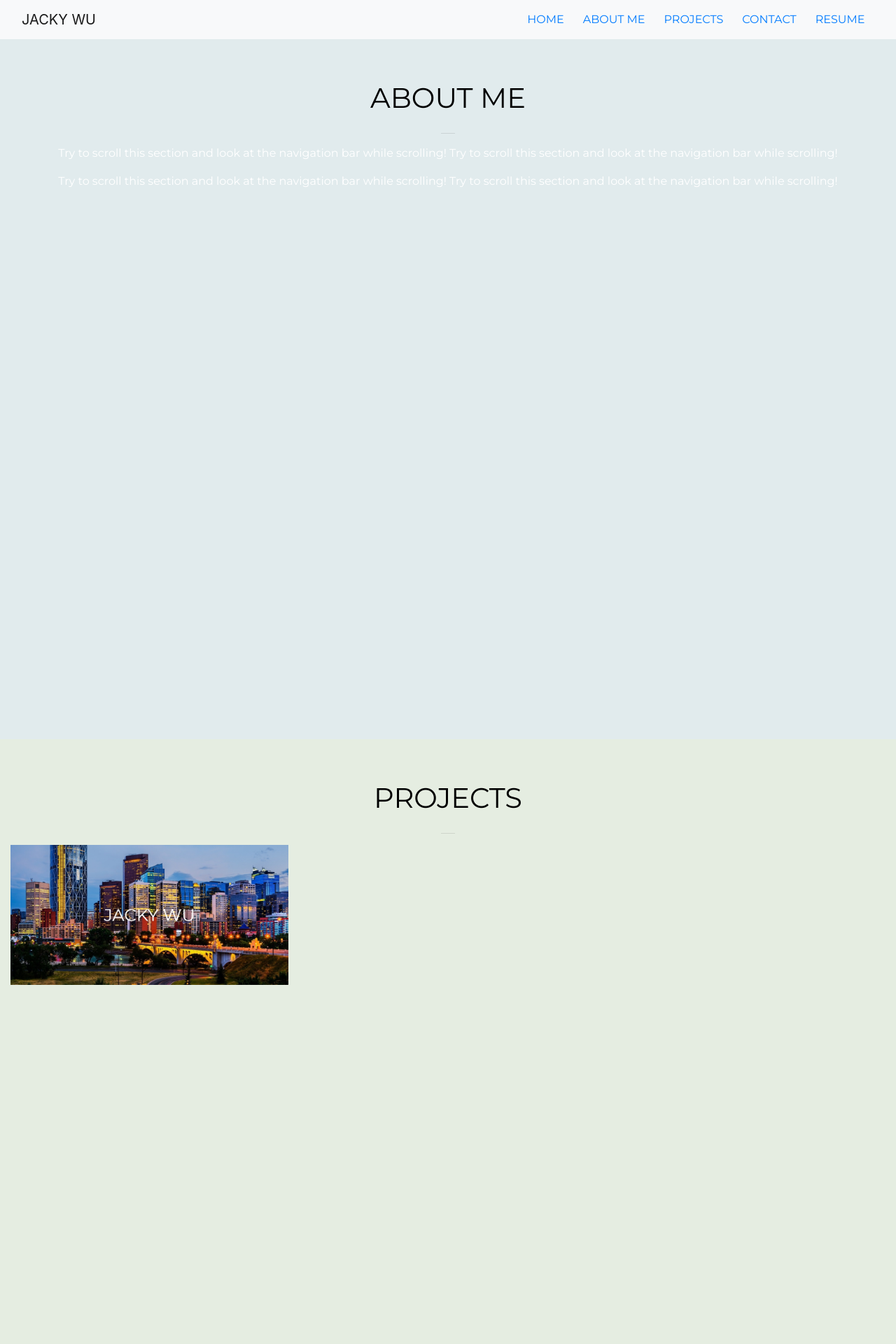
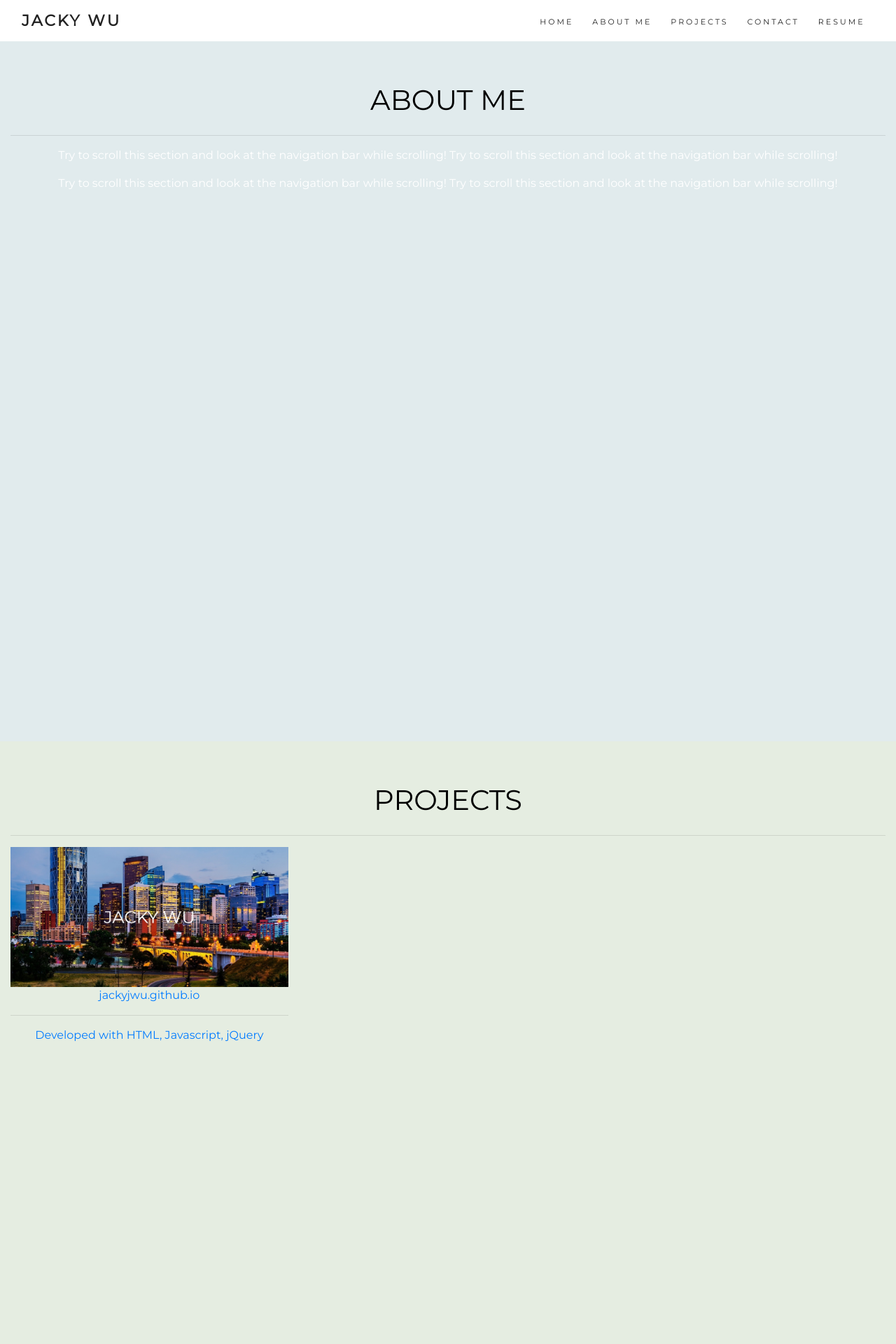
Before and after one commit to JackyJWu/jackyjwu.github.io, a PHP site: page / in a window 1280 px wide. Shown: the top 1920 px of the page at 70% size. Run offline with PHP 8.4, Linux system fonts and the light colour scheme; some libraries are stand-ins or nearby versions.

Commit message:
Styling of navbar
adding more style to navbar

```diff
--- a/assets/css/app.css
+++ b/assets/css/app.css
@@ -64,16 +64,9 @@
   /* -webkit-transition-duration: 0.4s; /* Safari */
   transition-duration: 0.4s;
 }
-/*
-.button:hover{
-  background-color: #4CAF50;
-  color: white;
-} */
 
-/* Elevator Button */
-/**
- * Elevator - Scroll back to top utility CSS
- */
+
+
 .elevator {
   position: fixed;
   right: 20px;
@@ -214,39 +207,69 @@
     }
   }
 }
-.content {
-  margin-top: 50px;
-  text-align: justify;
+
+/* NavBar */
+
+.header {
+	border-bottom: 1px solid #f5f5f5;
+	position: relative;
+	width: 100%;
+	z-index: 998;
 }
 
-/* Collapse Button */
-@media(max-width:768px){.clearfix-xs:after {
-    visibility: hidden;
-    display: block;
-    font-size: 0;
-    content: " ";
-    clear: both;
-    height: 0;
-    }
+.navbar-custom {
+	border: 0;
+	border-radius: 0;
+	margin: 0;
+	text-transform: uppercase;
+	font-family: 'Montserrat';
 }
 
-
-.middle {
-  font-size: 1.25em;
-  transition: .3s ease;
-  opacity: 0;
-  position: absolute;
-  top: 50%;
-  left: 50%;
-  transform: translate(-50%, -50%);
-  -ms-transform: translate(-50%, -50%);
-  text-align: center;
-  text-transform: lowercase;
-  width: 100%;
+.navbar-custom,
+.navbar-custom .dropdown-menu {
+	background: #fff;
+	padding: 0;
 }
 
- hr{
-  width: 20px;
-  border-top: 1px solid #f8f8f8;
-  border-bottom: 1px solid rgba(0, 0, 0, 0.2);
+.navbar-custom .navbar-brand,
+.navbar-custom .navbar-nav > li > a,
+.navbar-custom .navbar-nav .dropdown-menu > li > a {
+	font-size: 11px;
+	letter-spacing: 3px;
+	color: #222;
 }
+
+.navbar-custom .nav li.active,
+.navbar-custom .nav li a:hover,
+.navbar-custom .nav li a:focus,
+.navbar-custom .navbar-nav > li.active a {
+	background: none;
+	outline: 0;
+	color: #E7746F;
+}
+
+.navbar-custom .navbar-brand {
+	font-weight: 700;
+	font-size: 22px;
+    font-family: 'Montserrat';
+}
+
+.navbar-custom .dropdown-menu {
+	border: 0;
+	border-top: 2px solid #E7746F;
+	border-radius: 0;
+}
+
+.navbar-custom .dropdown-menu > li > a {
+	padding: 10px 20px;
+}
+
+.navbar-custom .nav .open > a,
+.navbar-custom .dropdown-menu > li > a:hover,
+.navbar-custom .dropdown-menu > li > a:focus {
+	background: #f5f5f5;
+}
+
+.navbar-custom .navbar-toggle .icon-bar {
+	background: #222;
+}
--- a/index.html
+++ b/index.html
@@ -10,6 +10,7 @@
     <link rel = "stylesheet" type="text/css" href="assets/css/app.css">
     <link rel="stylesheet" href="https://use.fontawesome.com/releases/v5.2.0/css/all.css" integrity="sha384-hWVjflwFxL6sNzntih27bfxkr27PmbbK/iSvJ+a4+0owXq79v+lsFkW54bOGbiDQ" crossorigin="anonymous">
     <link href="https://fonts.googleapis.com/css?family=Montserrat" rel="stylesheet">
+
     <link href="https://stackpath.bootstrapcdn.com/bootstrap/4.1.3/css/bootstrap.min.css" rel="stylesheet" integrity="sha384-MCw98/SFnGE8fJT3GXwEOngsV7Zt27NXFoaoApmYm81iuXoPkFOJwJ8ERdknLPMO" crossorigin="anonymous">
   </head>
 
@@ -23,18 +24,16 @@
 
 <!-- Check -->
 <!-- .navbar-default -->
-<nav class="navbar sticky-top  navbar-expand-lg navbar-light bg-light">
+<nav class="navbar sticky-top  navbar-expand-lg navbar-custom">
   <div class="container-fluid">
     <div class="navbar-header">
       <a class="navbar-brand " href="">JACKY  WU</a>
 
 
-        <button class="navbar-toggler navbar-toggler-right" type="button" data-toggle="collapse" data-target="#navbarSupportedContent" aria-controls="navbarSupportedContent" aria-expanded="false" aria-label="Toggle navigation">
+        <button class="navbar-toggler" type="button" data-toggle="collapse" data-target="#custom-collapse" aria-controls="navbarSupportedContent" aria-expanded="false" aria-label="Toggle navigation">
           <span class="navbar-toggler-icon"></span>
         </button>
-
-
-
+          <span class="sr-only">Toggle navigation</span>
           <span class="icon-bar"></span>
           <span class="icon-bar"></span>
           <span class="icon-bar"></span>
@@ -44,14 +43,14 @@
 
     </div>
     <div>
-      <div class="collapse navbar-collapse justify-content-end" id="navbarSupportedContent">
-        <ul class="navbar-nav ml-auto">
-          <li class="nav-item btn button "><a href="">HOME</a>
-          <li class="nav-item btn button "><a href="#about">ABOUT ME</a></li>
-          <li class="nav-item btn button "><a href="#projects">PROJECTS</a></li>
+      <div class="collapse navbar-collapse " id="custom-collapse">
+        <ul class="nav navbar-nav navbar-right">
+          <li class="nav-item btn button "><a style="text-decoration:none" href="">HOME</a>
+          <li class="nav-item btn button "><a style="text-decoration:none" href="#about">ABOUT ME</a></li>
+          <li class="nav-item btn button "><a style="text-decoration:none" href="#projects">PROJECTS</a></li>
 
-          <li class="nav-item btn button"><a href="#contact">CONTACT</a></li>
-          <li class="nav-item btn button "><a href="assets/lib/jwuresume.pdf">RESUME</a>
+          <li class="nav-item btn button"><a style="text-decoration:none" href="#contact">CONTACT</a></li>
+          <li class="nav-item btn button "><a style="text-decoration:none" href="assets/lib/jwuresume.pdf">RESUME</a>
         </ul>
       </div>
     </div>
```
